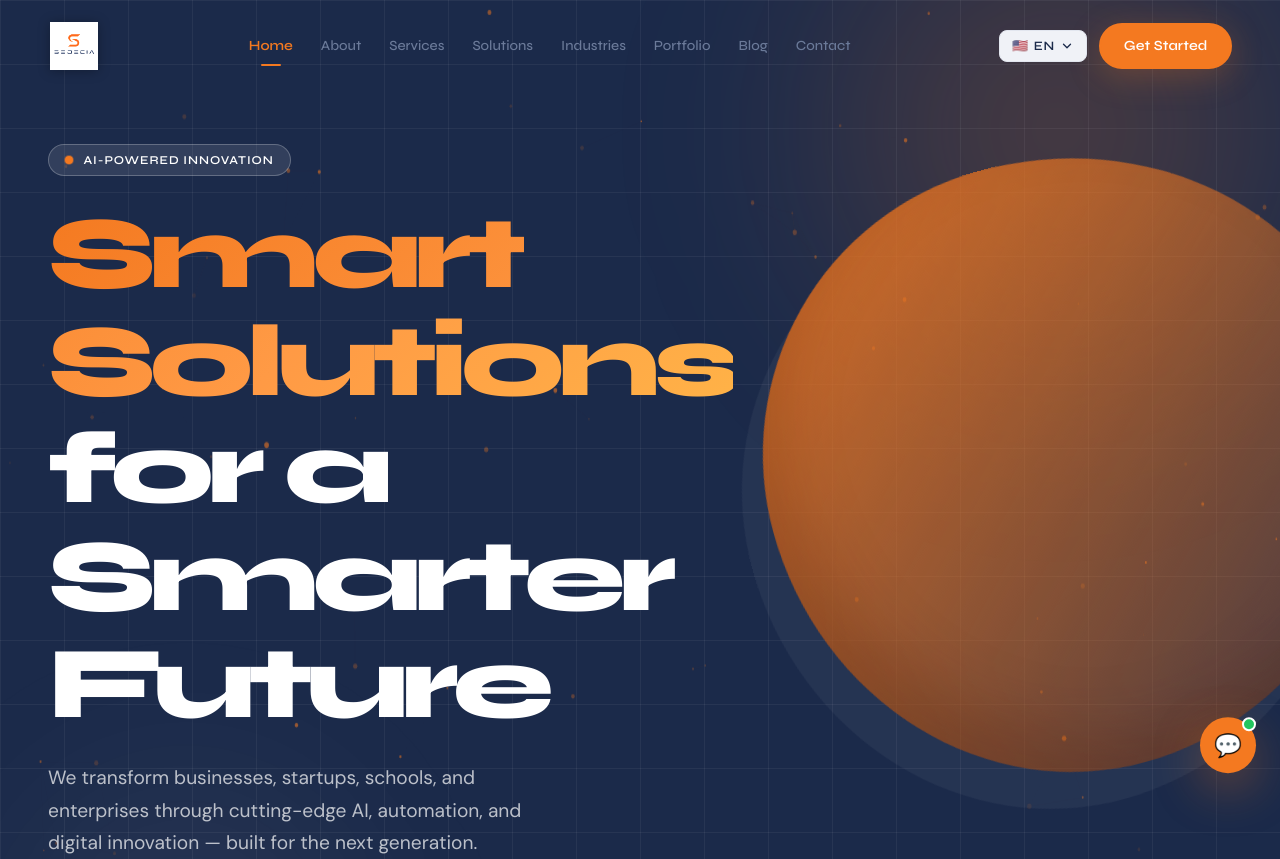
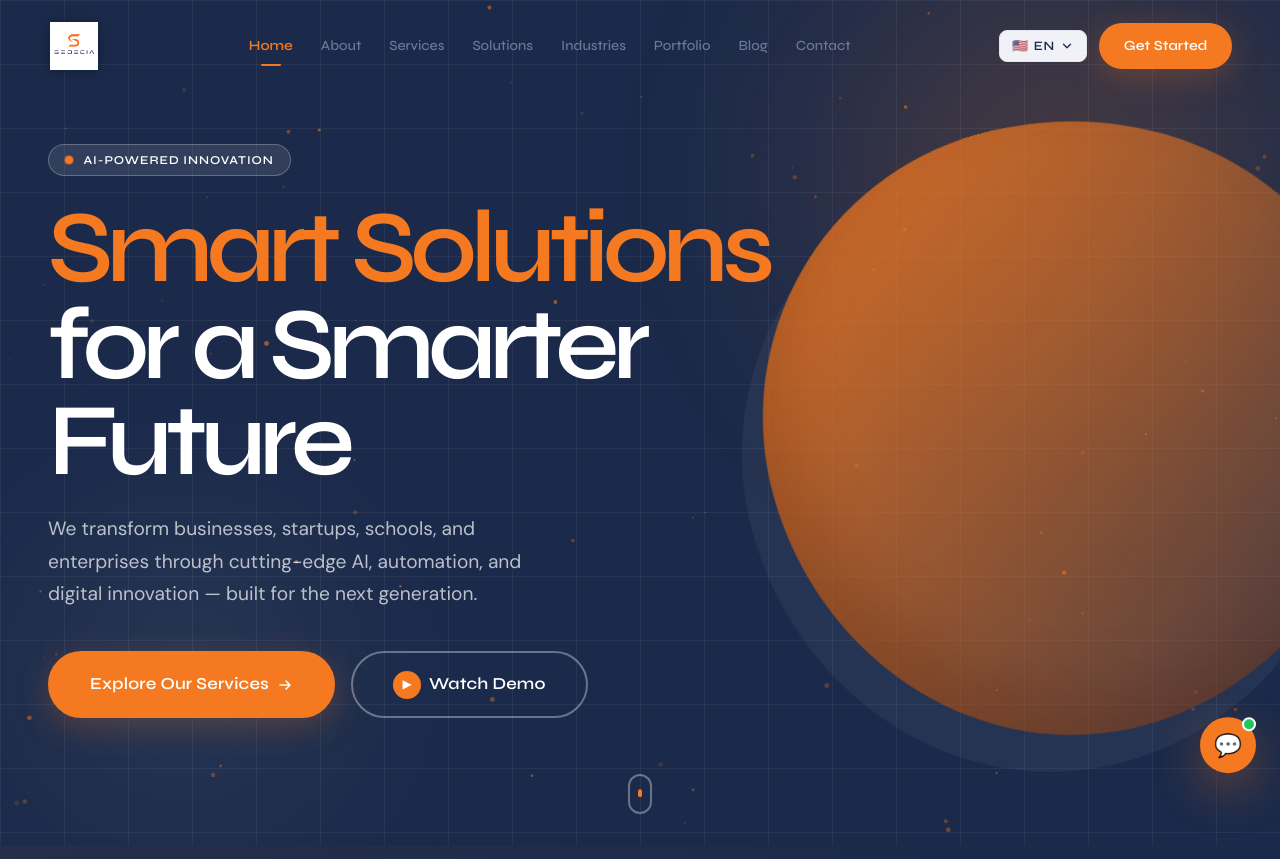
Before and after one commit to yerondereje432/sedecia, a React (Vite) app: page / in a window 1280 px wide. Shown: the top 859 px of the page. Built offline with nearby package versions, Linux system fonts and the light colour scheme.

Commit message:
Add styles for hero section headline and reveal effects

```diff
--- a/src/components/sections/HeroSection.css
+++ b/src/components/sections/HeroSection.css
@@ -270,3 +270,24 @@
   .hero__headline { font-size: clamp(3rem, 16vw, 5rem); }
   .hero__sub { max-width: 90%; }
 }
+
+.hero__headline {
+  font-family: var(--font-display);
+  font-weight: 600;
+  line-height: .94;
+  text-wrap: balance;
+}
+.hero__headline .gradient-text {
+  background: none;
+  -webkit-text-fill-color: var(--orange);
+  color: var(--orange);
+}
+.hero__sub--reveal {
+  perspective: 700px;
+  line-height: 1.8;
+}
+.hero__reveal-word {
+  display: inline-block;
+  transform-origin: 50% 100%;
+  will-change: transform, opacity;
+}
```
